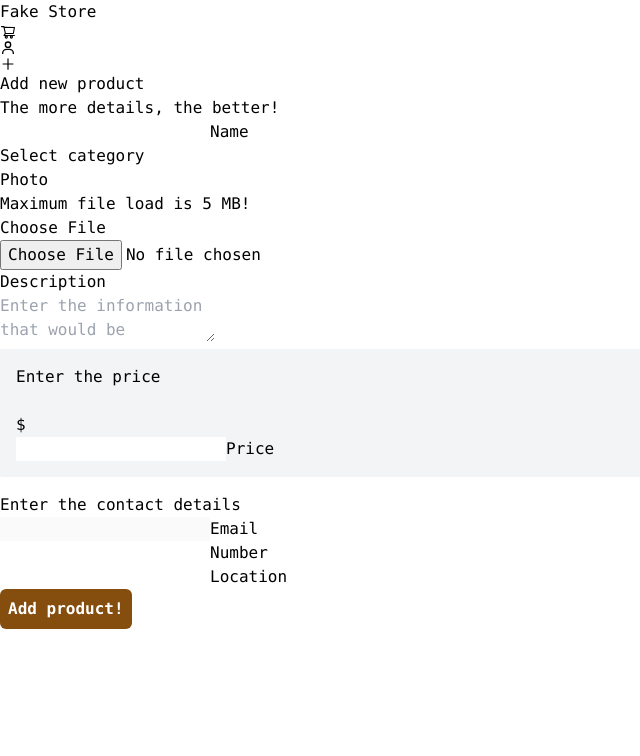
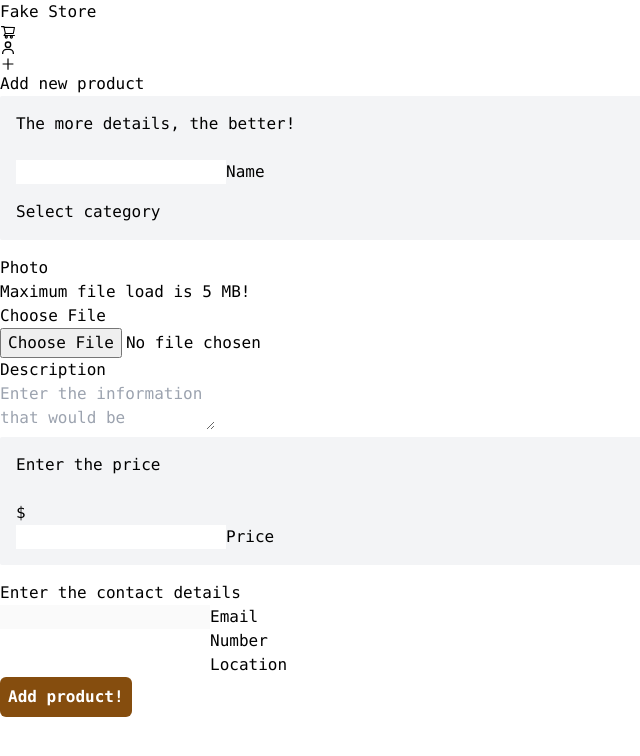
Before and after one commit to jaqubowsky/shopping-app-v2, a React (Vite) app: page /add-product in a window 1280 px wide. Shown: the top 756 px of the page, without its empty margins (0-640 px from the left). Built offline with nearby package versions, Linux system fonts and the light colour scheme; no server answers; what @material-tailwind/react would draw is missing.

Commit message:
Add more validation to name and improve styling

```diff
--- a/src/pages/AddProduct/NameSection.tsx
+++ b/src/pages/AddProduct/NameSection.tsx
@@ -13,27 +13,37 @@ type NameSectionProps = {
 
 function NameSection({ register, errors, control }: NameSectionProps) {
   return (
-    <div className="mb-4 rounded-sm bg-gray-100 p-4 text-start">
-      <h2 className="mb-5 text-xl">The more details, the better!</h2>
-      <div className="flex flex-col gap-4 items-center">
+    <section className="form-section">
+      <h2 className="text-xl">
+        The more details, the{" "}
+        <span className="text-yellow-800 drop-shadow-lg">better!</span>
+      </h2>
+      <div className="inputs-box md:flex-row">
+        <div className="input-box">
           <Input
             size="lg"
             label="Name"
             color="amber"
             {...register("name", {
               required: validationInfo.required.name,
+              maxLength: 100,
             })}
           />
           {errors.name && (
             <ErrorMessage
               message={
-              errors.name.message ? errors.name.message : validationInfo.undefined
+                errors.name.message
+                  ? errors.name.message
+                  : errors.name.type === "maxLength"
+                  ? validationInfo.length.tooLong.name
+                  : validationInfo.undefined
               }
             />
           )}
+        </div>
         <SelectCategorySection control={control} />
       </div>
-    </div>
+    </section>
   );
 }
 
```
Lines whose indentation alone changed are shown as unchanged.
